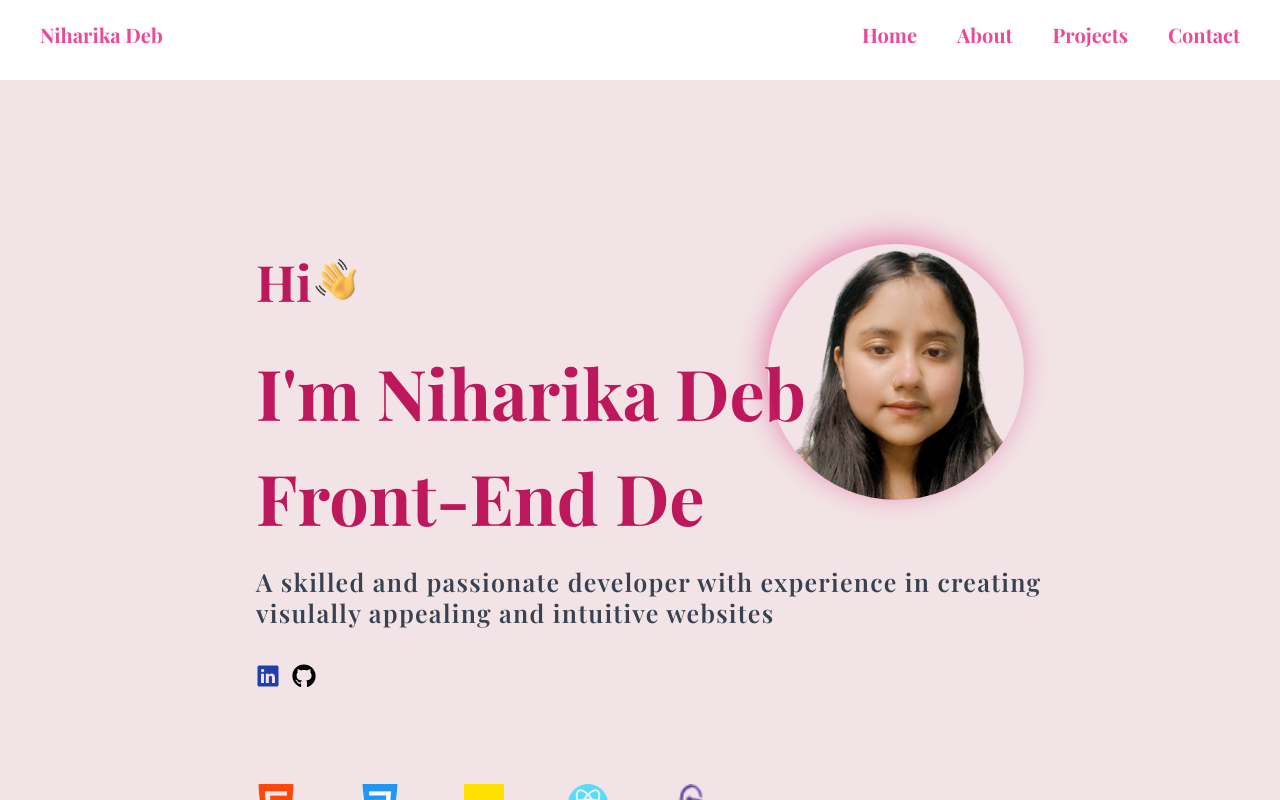
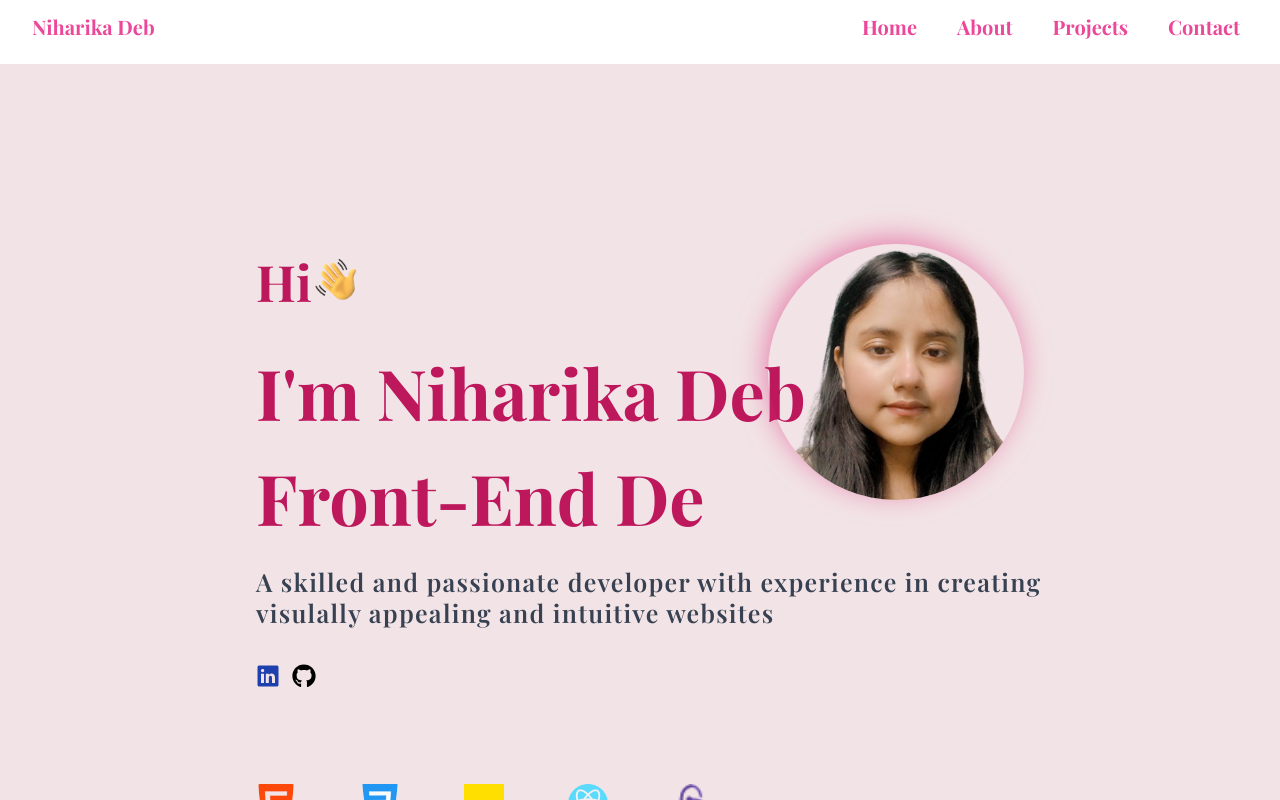
Before and after one commit to nihaa222/portfolioo, a React (Vite) app: page / in a window 1280 px wide. Built offline with nearby package versions, Linux system fonts and the light colour scheme.

Commit message:
minusthree

```diff
--- a/src/components/Navbar.jsx
+++ b/src/components/Navbar.jsx
@@ -20,11 +20,11 @@ const Navbar = ({ isScrolled }) => {
 
   return (
     <div
-      className={`flex p-6 a fixed w-full sm:bg-white z-50 font-bold items-center justify-between xl:p-10 lg:text-[20px] top-0 left-0 text-pink-500 ${
+      className={`flex p-6 a fixed w-full sm:bg-white z-50 font-bold items-center justify-between xl:p-8 lg:text-[20px] top-0 left-0 text-pink-500 ${
         isScrolled ? "bg-gray-400" : "bg-#e5b1b9;"
       }`}
     >
-      <div className="fixed top-3 lg:top-5 pointer">
+      <div className="fixed top-3 lg:top-3 pointer">
         <Link to="#home">Niharika Deb</Link>
       </div>
 
@@ -60,7 +60,7 @@ const Navbar = ({ isScrolled }) => {
         </div>
       )}
 
-      <div className="hidden fixed right-10 top-5 sm:flex  z-50 xl:gap-10">
+      <div className="hidden fixed right-10 top-3 sm:flex  z-50 xl:gap-10">
         <ul className="flex gap-4 xl:gap-10 text-pink-500">
           <li onClick={closeMenu}>
             <Link to="#home">Home</Link>
```
